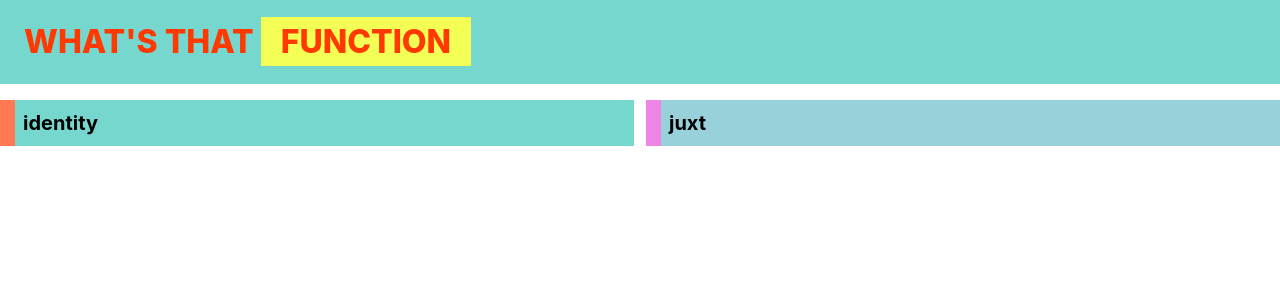
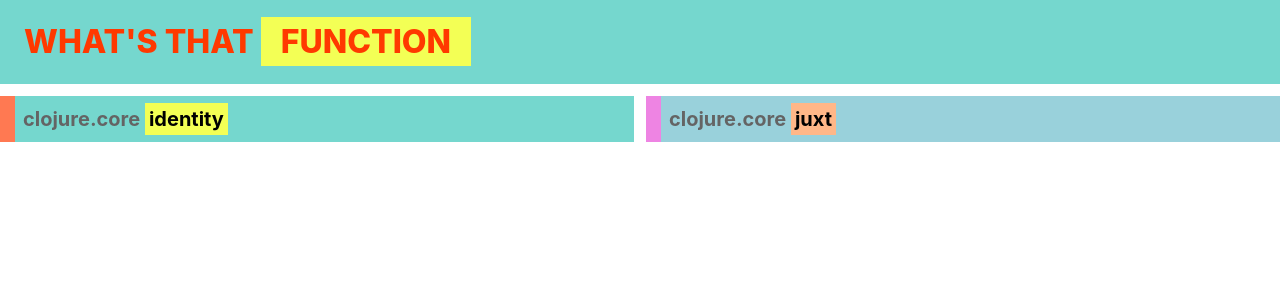
Before and after one commit to SneakyPeet/whats-that-function, a Jekyll site: the page built from index.md, in a window 1280 px wide. Shown: the top 300 px of the page. Built offline with Jekyll 4.4.1, drawn with Linux system fonts in a browser that asks for light colours.

Commit message:
try better

```diff
--- a/_layouts/fn.html
+++ b/_layouts/fn.html
@@ -13,15 +13,15 @@
   </head>
   <body>
 
-    <nav class="navbar" role="navigation" aria-label="main navigation" style="background-color: {{page.backgroundcolor}}; border-radius: 10px 10px 0px 0px;">
+    <nav class="navbar" role="navigation" aria-label="main navigation" style="background-color: {{page.backgroundcolor}};">
       <div class="navbar-brand">
-        <a class="navbar-item has-text-weight-bold" href="/whats-that-function" style="color: black; background-color:{{page.headingcolor}}; border-top-left-radius: 10px;">
+        <a class="navbar-item has-text-weight-bold" href="/whats-that-function" style="color: black; background-color:{{page.headingcolor}};">
           WHAT'S THAT FUNCTION
         </a>
       </div>
     </nav>
 
-    <section class="hero is-small" style="background-color: {{page.backgroundcolor}}; border-radius: 0 0 10px 10px;">
+    <section class="hero is-small" style="background-color: {{page.backgroundcolor}};">
       <div class="hero-body pt-0 pb-0"">
         <p class="title" style="color: black;"><span style="background-color: {{page.fncolor}}; padding: 0.5rem 1.5rem;">{{page.fn}}</span></p>
         <p class="subtitle" style="color: #646464; padding: 0.5rem;">{{page.lib}}</p>
--- a/_layouts/index.html
+++ b/_layouts/index.html
@@ -11,7 +11,7 @@
     {% include head-custom.html %}
   </head>
   <body>
-    <section class="hero is-small mb-4" style="background-color: #75d7ce;">
+    <section class="hero is-small mb-3" style="background-color: #75d7ce;">
       <div class="hero-body">
         <p class="title" style="color: #ff3900; ">WHAT'S THAT <span style="background-color: #f3ff55; padding: 5px 20px">FUNCTION</span></p>
 
@@ -27,25 +27,26 @@
                    border-left: 15px solid {{fn.headingcolor}};
                    border-right 15px solid {{fn.fncolor}};
                    padding-top: 5px;">
-            {{fn.fn}}
+            <span style="color: #646464;">{{fn.lib}}</span>
+            <span class="p-1" style="background-color: {{fn.fncolor}}">{{fn.fn}}</span>
           </a>
           {% endfor %}
         </div>
-        <!--
-             <div class="grid is-col-min-12">
+
+        <!-- <div class="grid is-col-min-12">
              <a href="{{site.domain}}{{fn.url}}"
              class="cell p-2 is-size-5" style="background-color: #99d1db; color: black; font-weight: bold;
              border-left: 15px solid #ee84e3;
              border-right: 15px solid #ffb788;
              ">
-             juxt
+             <span style="color: #646464;">clojure.core</span><span class="p-1" style="background-color: #f3ff55">juxt</span>
              </a>
              <a href="{{site.domain}}{{fn.url}}"
              class="cell p-2 is-size-5" style="background-color: #99d1db; color: black; font-weight: bold;
              border-left: 15px solid #ee84e3;
              border-right: 15px solid #ffb788;
              ;">
-             identity
+             <span>floop/</span>identity
              </a>
              <a href="{{site.domain}}{{fn.url}}"
              class="cell p-2 is-size-5" style="background-color: #99d1db; color: black; font-weight: bold;
@@ -54,8 +55,8 @@
              ;">
              partition-all
              </a>
-             </div>
-        -->
+             </div> -->
+
       </div>
     </section>
   </body>
```
